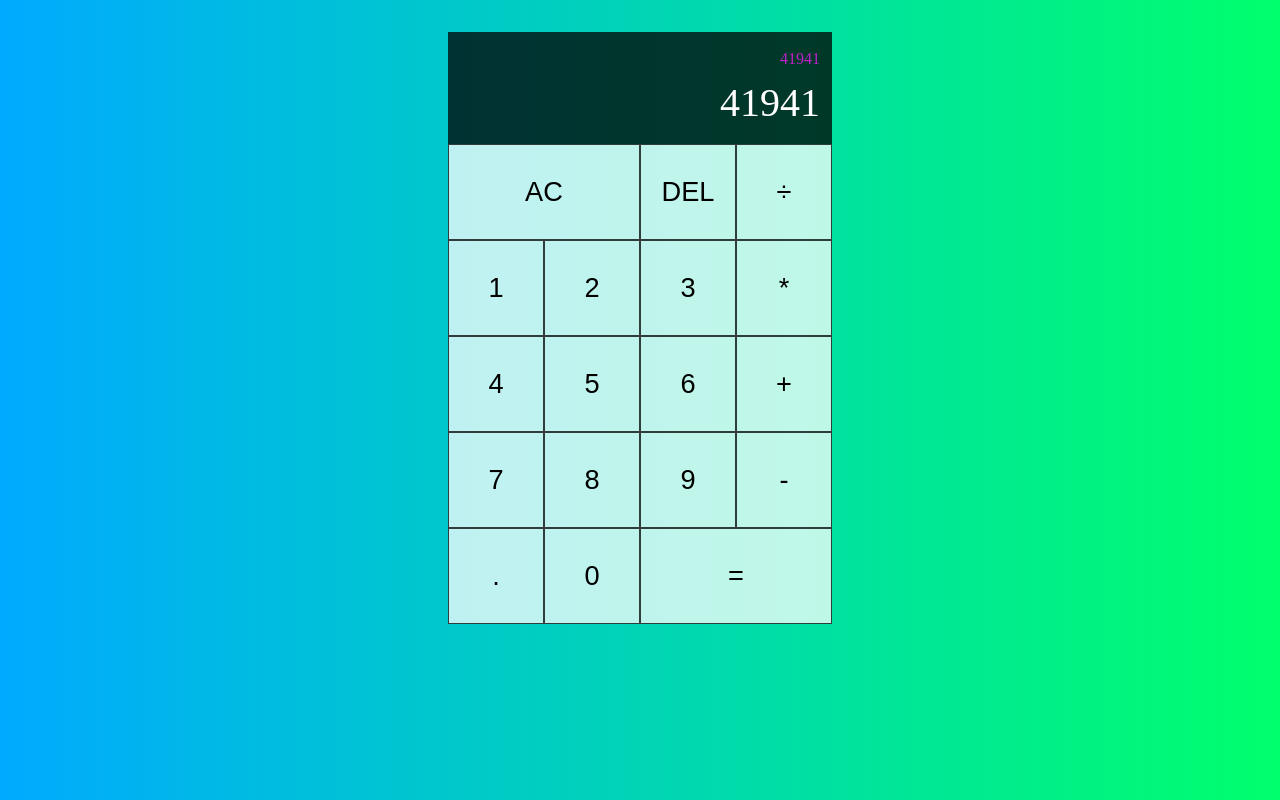
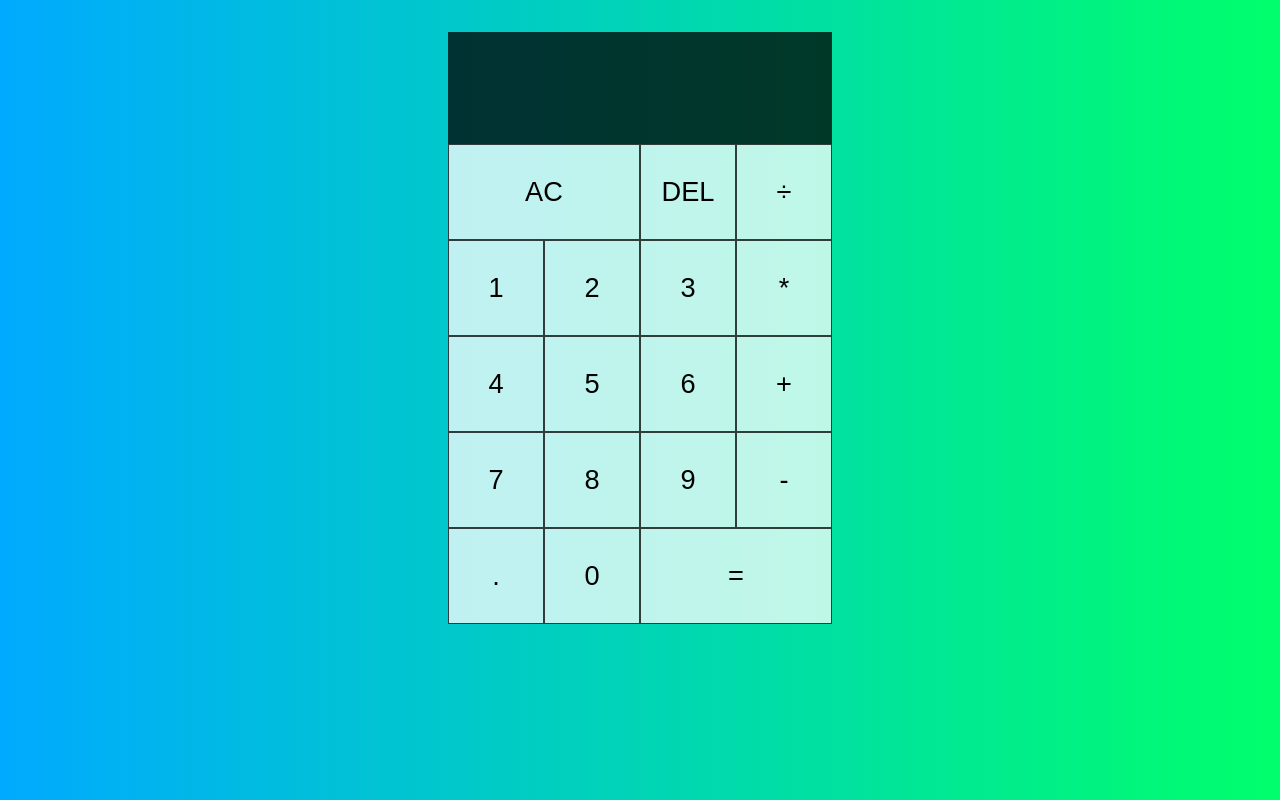
Before and after one commit to Dev-Roshika/Crypto-Price-App, a React (Create React App) app: page / in a window 1280 px wide. Built offline with nearby package versions, Linux system fonts and the light colour scheme.

Commit message:
Digits click and disply properly

```diff
--- a/src/App.js
+++ b/src/App.js
@@ -1,30 +1,50 @@
-import React from "react";
+import React, {useReducer} from "react";
 import './styles.css'
+import DigitButton from './DigitButton'
+import OperationButton from './OperationButton'
 
+export const ACTIONS = {
+  ADD_DIGIT: 'add-digit',
+  CHOOSE_OPERATION: 'choose-operation',
+  CLEAR: 'clear',
+  DELETE_DEGIT: 'delete-digit',
+  EVALUATE: 'evaluate'
+}
+const reducer = (state, {type, payload}) => {
+  switch (type) {
+    case ACTIONS.ADD_DIGIT:
+      return {
+        ...state,
+        currOp: `${state.currOp || ''}${payload.digit}`
+      }
+  }
+}
 function App() {
+  const [{currOp, prevOp, Operation}, dispatch] = useReducer(reducer, {});
+
   return (
     <div className="cal-grid">
       <div className="output">
-        <div className="prev-op">41941</div>
-        <div className="curr-op">41941</div>
+        <div className="prev-op">{prevOp}{Operation}</div>
+        <div className="curr-op">{currOp}</div>
       </div>
       <button className="span-two">AC</button>
       <button>DEL</button>
-      <button>÷</button>
-      <button>1</button>
-      <button>2</button>
-      <button>3</button>
-      <button>*</button>
-      <button>4</button>
-      <button>5</button>
-      <button>6</button>
-      <button>+</button>
-      <button>7</button>
-      <button>8</button>
-      <button>9</button>
-      <button>-</button>
-      <button>.</button>
-      <button>0</button>
+      <OperationButton operation='÷' dispatch={dispatch} />
+      <DigitButton digit='1' dispatch={dispatch} />
+      <DigitButton digit='2' dispatch={dispatch} />
+      <DigitButton digit='3' dispatch={dispatch} />
+      <OperationButton operation='*' dispatch={dispatch} />
+      <DigitButton digit='4' dispatch={dispatch} />
+      <DigitButton digit='5' dispatch={dispatch} />
+      <DigitButton digit='6' dispatch={dispatch} />
+      <OperationButton operation='+' dispatch={dispatch} />
+      <DigitButton digit='7' dispatch={dispatch} />
+      <DigitButton digit='8' dispatch={dispatch} />
+      <DigitButton digit='9' dispatch={dispatch} />
+      <OperationButton operation='-' dispatch={dispatch} />
+      <DigitButton digit='.' dispatch={dispatch} />
+      <DigitButton digit='0' dispatch={dispatch} />
       <button className="span-two">=</button>
     </div>
   );
--- /dev/null
+++ b/src/DigitButton.js
@@ -0,0 +1,12 @@
+import React from 'react'
+import {ACTIONS} from './App'
+
+function DigitButton({dispatch, digit}) {
+  return (
+    <button onClick={()=> dispatch({ type: ACTIONS.ADD_DIGIT, payload: { digit }})}>
+    {digit}
+    </button>
+  )
+}
+
+export default DigitButton
--- /dev/null
+++ b/src/OperationButton.js
@@ -0,0 +1,12 @@
+import React from 'react'
+import {ACTIONS} from './App'
+
+function OperationButton({dispatch, operation}) {
+  return (
+    <button onClick={()=> dispatch({ type: ACTIONS.CHOOSE_OPERATION, payload: { operation }})}>
+    {operation}
+    </button>
+  )
+}
+
+export default OperationButton
```
